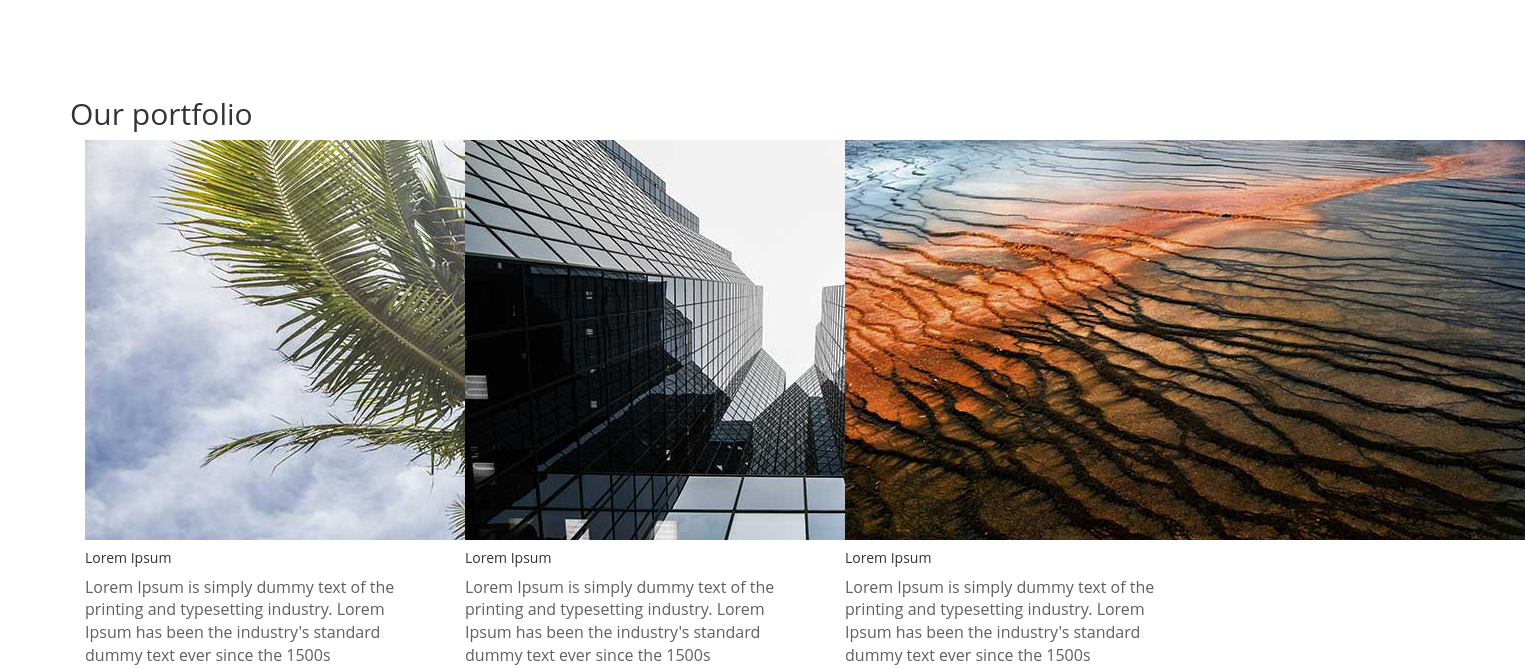
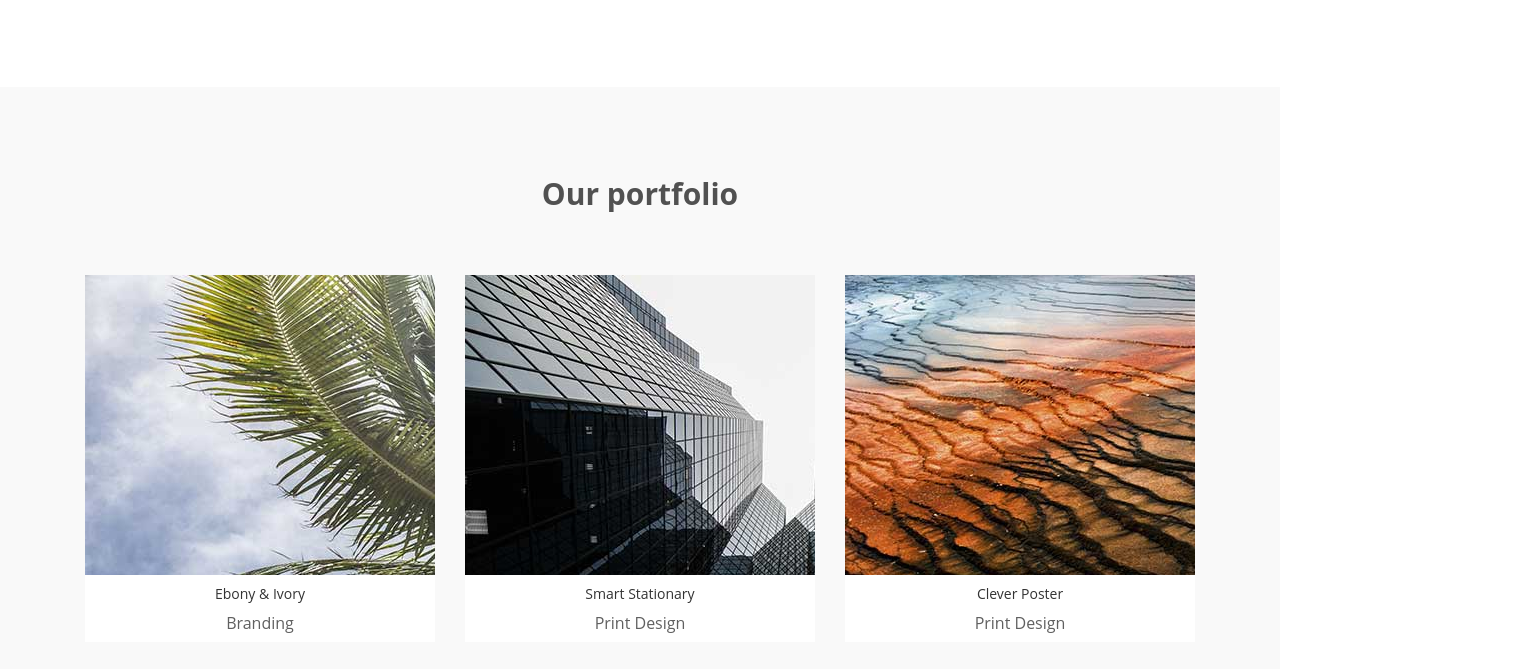
Before and after one commit to htmlPower/htmlPower.github.io, a plain HTML site: page other/crowdme/index.html in a window 1280 px wide. Shown: the part 1083-1752 px from the top of the page, 1525 px wide, since content can reach past the window. Drawn offline with nearby package versions, Linux system fonts and the light colour scheme.

Commit message:
Update style.css

```diff
--- a/other/crowdme/css/style.css
+++ b/other/crowdme/css/style.css
@@ -1,5 +1,7 @@
 /* * * ПОВТОРЯЮЩИЕСЯ СТИЛИ * * */
 *{
+	-webkit-transition: .6s ease-in-out;
+	-o-transition: .6s ease-in-out;
 	transition: .6s ease-in-out;
 	font-family: 'Open Sans', sans-serif;
 	font-size: 16px;
@@ -32,13 +34,6 @@ h4{
 	font-size: 22px;
 }
 
-.os-animation{
-        opacity: 0;
-}
-
-.os-animation.animated{
-        opacity: 1;
- }
 /* * * ШАПКА НАВИГАЦИЯ * * */
 .logo{
 	margin-top: 10px;
@@ -100,7 +95,7 @@ header .nav>li>a:focus, header .nav>li>a:hover {
 }
 
 h1{
-	font-weight: bold;
+	font-weight: 600;
 }
 
 .item{
@@ -109,14 +104,78 @@ h1{
     height: 600px !important;
 }
 
+/* * * Портфолио * * */
+.portfolio{
+	background: #f9f9f9;
+	padding: 55px 0 105px 0;
+}
+
+.portfolio-item {
+	margin: 15px 0;
+}
+
+.bot-text{
+	background-color: #fff;
+	padding-top: 1px;
+	padding-bottom: 8px;
+    width: 100%;
+    text-align: center;
+}
+
+.card{
+    -webkit-transform: translate(0%, 0%);
+        -ms-transform: translate(0%, 0%);
+            transform: translate(0%, 0%);
+    width: 100%;
+    height: 300px;
+    background: #99c50a;
+    overflow: hidden;
+}
+
+.card .imgBx,
+.card .details{
+    width: 100%;
+    height: 100%;
+    position: absolute;
+    -webkit-box-sizing: border-box;
+            box-sizing: border-box;
+}
+
+.card .details{
+	background: #99c50a;
+    top: 0;
+    left: 100%;
+    padding: 80px 30px;
+}
+
+.card:hover .details{
+    top: 0;
+    left: 0%;
+}
+
+.card .details h5{
+    color: #fff;
+    text-align: center;
+    margin: 0;
+    padding: 0 0 10px;
+    border-bottom: 2px solid #fff;
+}
+
+.card .details p{
+    margin: 20px 0 0;
+    color: #fff;
+}
+
 /* * * НАША РАБОТА * * */
+.portfolio h2,
 .our-work h2{
 	margin: 35px 0 50px 0;
 	font-weight: bold;
 	color: #515151;
+	text-align: center;
 }
 
-.our-work p{
+.portfolio p{
 	margin: 0 7%;
 }
 
@@ -235,7 +294,9 @@ h1{
 	color: #fff;
 	text-transform: uppercase;
 	font-size: 12px;
-	transform: rotate(-45deg);
+	-webkit-transform: rotate(-45deg);
+	    -ms-transform: rotate(-45deg);
+	        transform: rotate(-45deg);
 }
 
 .img-item button{
@@ -362,12 +423,14 @@ h1{
 .brand img{
 	max-width: 200px;
 	height: auto;
-	padding: 0 20px;
-	filter: grayscale(100%);
+	padding: 10px 20px;
+	-webkit-filter: grayscale(100%);
+	        filter: grayscale(100%);
 }
 
 .brand img:hover{
-	filter: none;
+	-webkit-filter: none;
+	        filter: none;
 }
 
 /* * * ПОДВАЛ * * */
@@ -463,6 +526,14 @@ footer p{
 }
 
 @media (max-width: 767px){
+
+	.padding{
+		margin: 30px 0;
+	}
+
+	.portfolio{
+		padding: 30px 0;
+	}
 	.pull-right {
     float: none!important;
 	}
```
